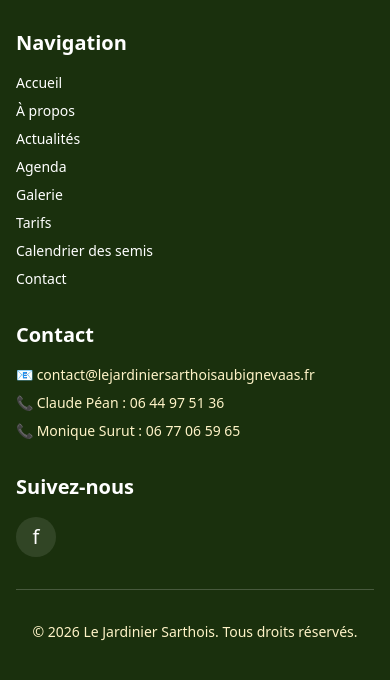
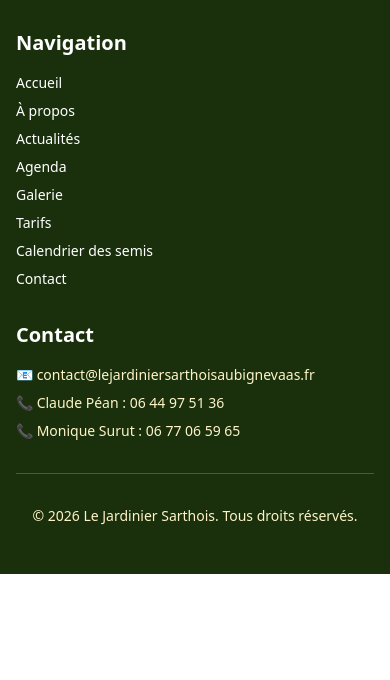
Before and after one commit to Frekar72/LeJardinierSarthois_SectionAubigne-Racan_Vaas, a website: page index.html in a window 390 px wide. Shown: the part 5511-6191 px from the top of the page. After the commit the page ends 6085 px from the top, so only its background shows below. Drawn offline with Linux system fonts and the light colour scheme.

Commit message:
En-tête : bouton Facebook à droite de Contact sur toutes les pages
- Pastille « f » dans la barre de navigation (ordinateur) et ligne
  « Suivez-nous sur Facebook » dans le menu mobile
- Accueil : retrait de la colonne « Suivez-nous » du pied de page (grille 3 colonnes)

Co-Authored-By: Claude Opus 5.5 <noreply@anthropic.com>

```diff
--- a/index.html
+++ b/index.html
@@ -47,6 +47,7 @@
                     <li><a href="src/pages/tarifs.html" class="hover:text-jardin-orange transition-colors">Tarifs</a></li>
                     <li><a href="src/pages/calendrier-semis.html" class="hover:text-jardin-orange transition-colors">Calendrier des semis</a></li>
                     <li><a href="src/pages/contact.html" class="bg-jardin-orange hover:bg-jardin-orange-light px-6 py-2 rounded-full font-semibold transition-all shadow-md hover:shadow-lg">Contact</a></li>
+                    <li><a href="https://www.facebook.com/profile.php?id=61587806053490" target="_blank" rel="noopener noreferrer" class="w-10 h-10 bg-white/10 rounded-full flex items-center justify-center hover:bg-jardin-orange transition-colors" title="Suivez-nous sur Facebook" aria-label="Suivez-nous sur Facebook (nouvelle fenêtre)"><span class="text-xl font-bold">f</span></a></li>
                 </ul>
 
                 <!-- Menu Burger Mobile -->
@@ -68,6 +69,7 @@
                     <li><a href="src/pages/tarifs.html" class="block py-2 px-4 hover:bg-jardin-vert-dark rounded transition-colors">Tarifs</a></li>
                     <li><a href="src/pages/calendrier-semis.html" class="block py-2 px-4 hover:bg-jardin-vert-dark rounded transition-colors">Calendrier des semis</a></li>
                     <li><a href="src/pages/contact.html" class="block py-2 px-4 bg-jardin-orange rounded hover:bg-jardin-orange-light transition-colors font-semibold">Contact</a></li>
+                    <li><a href="https://www.facebook.com/profile.php?id=61587806053490" target="_blank" rel="noopener noreferrer" class="block py-2 px-4 hover:bg-jardin-vert-dark rounded transition-colors">Suivez-nous sur Facebook</a></li>
                 </ul>
             </div>
         </nav>
@@ -295,7 +297,7 @@
     <!-- Footer -->
     <footer class="bg-jardin-vert-dark text-white py-12">
         <div class="container mx-auto px-4">
-            <div class="grid md:grid-cols-4 gap-8 mb-8">
+            <div class="grid md:grid-cols-3 gap-8 mb-8">
                 <!-- Colonne 1 -->
                 <div>
                     <h4 class="text-xl font-bold mb-4 text-jardin-orange">Le Jardinier Sarthois</h4>
@@ -331,15 +333,6 @@
                     </ul>
                 </div>
 
-                <!-- Colonne 4 -->
-                <div>
-                    <h4 class="text-xl font-bold mb-4">Suivez-nous</h4>
-                    <div class="flex space-x-4">
-                        <a href="https://www.facebook.com/profile.php?id=61587806053490" target="_blank" rel="noopener noreferrer" class="w-10 h-10 bg-white/10 rounded-full flex items-center justify-center hover:bg-jardin-orange transition-colors" aria-label="Page Facebook du Jardinier Sarthois (nouvelle fenêtre)">
-                            <span class="text-xl">f</span>
-                        </a>
-                    </div>
-                </div>
             </div>
 
             <div class="border-t border-white/20 pt-8 text-center text-sm text-jardin-beige">
```
Also changed, not shown: src/pages/a-propos.html (+2 -0 lines), src/pages/actualites.html (+2 -0 lines), src/pages/agenda.html (+2 -0 lines), src/pages/calendrier-semis.html (+2 -0 lines), src/pages/contact.html (+2 -0 lines), src/pages/galerie.html (+2 -0 lines), src/pages/tarifs.html (+2 -0 lines).
